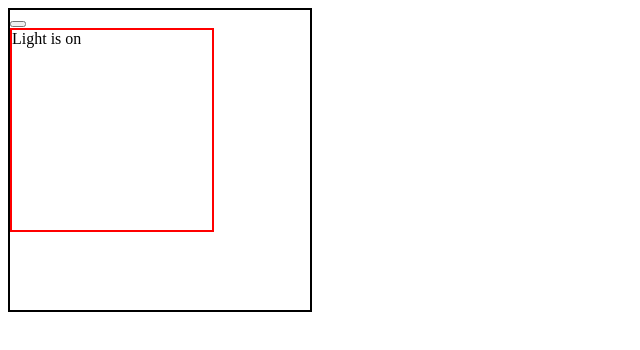
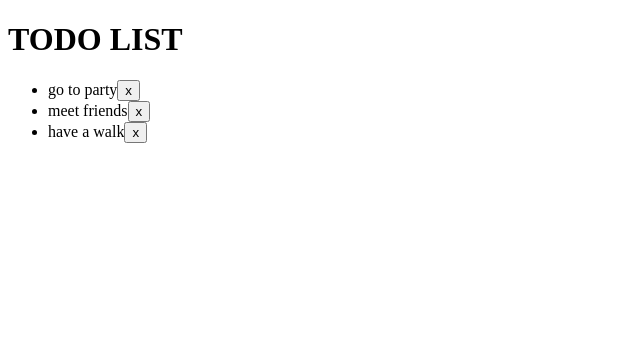
Before and after one commit to LarysaLemeshuk/cra-first-project, a React (Create React App) app: page / in a window 1280 px wide. Shown: the top 350 px of the page, without its empty margins (0-640 px from the left). Built offline with nearby package versions, Linux system fonts and the light colour scheme.

Commit message:
TodoItem task resolve

```diff
--- /dev/null
+++ b/src/Components/TodoList/TodoItem.js
@@ -0,0 +1,31 @@
+/*
+function компонента для айтема (лі з текстом + кнопкою)
+
+За натисненням на кнопку лі зникає з екрану
+
+1. Зробити функціональну компоненту.
+2. Винести в цю функцінальну компоненту <1i>
+3. Переписати логіку відмальування лішки так, що дані тепер будуть спускатись від батька через пропси
+4. Зробити колбек в батьківського елемента, який має отримати id на вхід та видалити зі стейта елемент з
+5. В компоненті TodoItem зробити виклик колбека і передати йому id (за тиснення на кнопку)
+
+
+
+*/
+
+function TodoItem(props) {
+  return (
+    <li>
+      {props.text}
+      <button
+        onClick={() => {
+          props.delCallback();
+        }}
+      >
+        x
+      </button>
+    </li>
+  );
+}
+
+export default TodoItem;
--- a/src/Components/TodoList/TodoList.js
+++ b/src/Components/TodoList/TodoList.js
@@ -1,4 +1,5 @@
 import React from 'react';
+import TodoItem from './TodoItem';
 
 class TodoList extends React.Component {
   constructor(props) {
@@ -27,16 +28,14 @@
     const { todoList } = this.state;
 
     return todoList.map((task) => (
-      <li key={task.id}>
-        {task.text}
-        <button
-          onClick={() => {
-            this.removeTask(task.id);
-          }}
-        >
-          delete
-        </button>
-      </li>
+      <TodoItem
+        key={task.id}
+        text={task.text}
+        id={task.id}
+        delCallback={() => {
+          this.removeTask(task.id);
+        }}
+      />
     ));
   }
 
--- a/src/index.js
+++ b/src/index.js
@@ -5,4 +5,4 @@
 import Scene from './Components/Scene/Scene';
 
 const root = ReactDOM.createRoot(document.getElementById('root'));
-root.render(< Scene/>);
+root.render(< TodoList/>);
```
